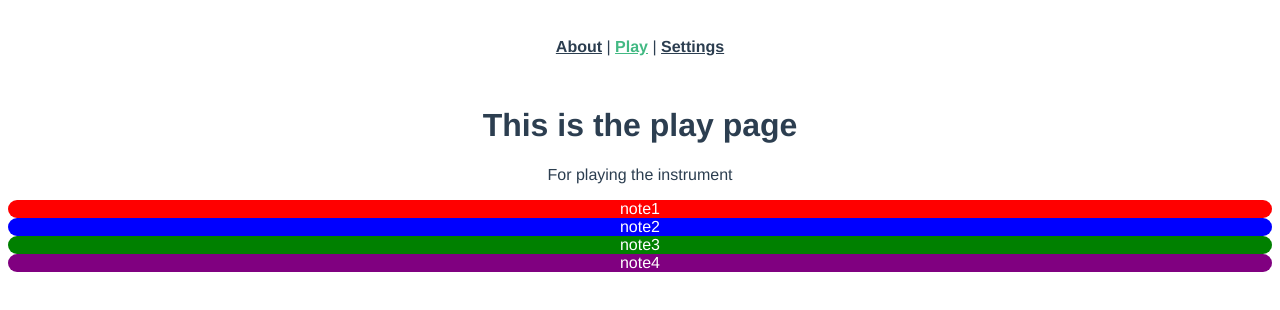
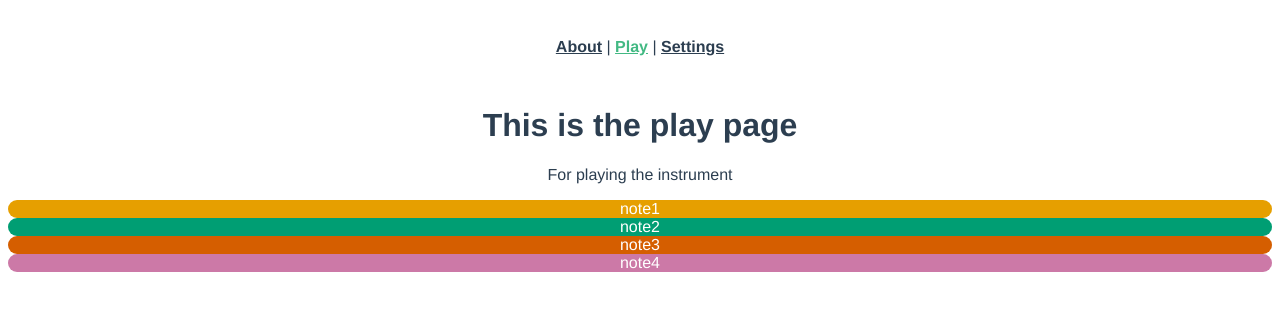
Before and after one commit to gawainhewitt/orchlab-strings, a Vue app: page /play in a window 1280 px wide. Shown: the top 310 px of the page. Built offline with nearby package versions, Linux system fonts and the light colour scheme.

Commit message:
Implement colourblind spectrum colours

```diff
--- a/src/views/PlayView.vue
+++ b/src/views/PlayView.vue
@@ -20,6 +20,15 @@
 <script>
   import AppButton from "../components/AppButton.vue"
 
+  // const black = "rgb(0, 0, 0)"
+  const orange = "rgb(230, 159, 0)"
+  // const skyBlue = "rgb(86, 180, 233)"
+  const blueishGreen = "rgb(0, 158, 115)"
+  // const yellow = "rgb(240, 228, 66)"
+  // const blue = "rgb(0, 114, 178)"
+  const vermilion = "rgb(213, 94, 0)"
+  const reddishPurple = "rgb(204, 121, 167)"
+
     export default {
       name: "App",
       components: {
@@ -27,11 +36,11 @@
        },
       data() {
         return {
-          strings: [{name: "note1", note: "a", color: "red"},
-                    {name: "note2", note: "b", color: "blue"},
-                    {name: "note3", note: "c", color: "green"},
-                    {name: "note4", note: "d", color: "purple"}
-                  ],
+          strings: [{name: "note1", note: "a", color: orange},
+                    {name: "note2", note: "b", color: blueishGreen},
+                    {name: "note3", note: "c", color: vermilion},
+                    {name: "note4", note: "d", color: reddishPurple}
+                  ]
         }
       },
       methods: {
```
